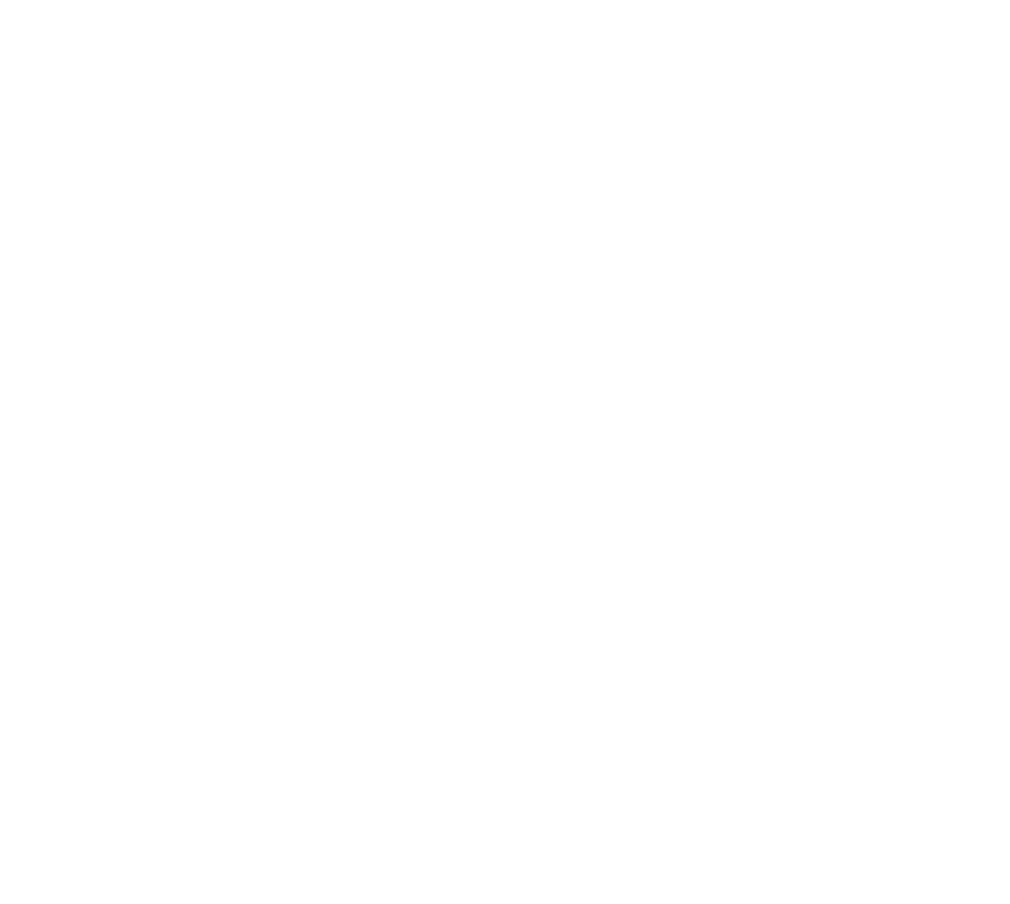
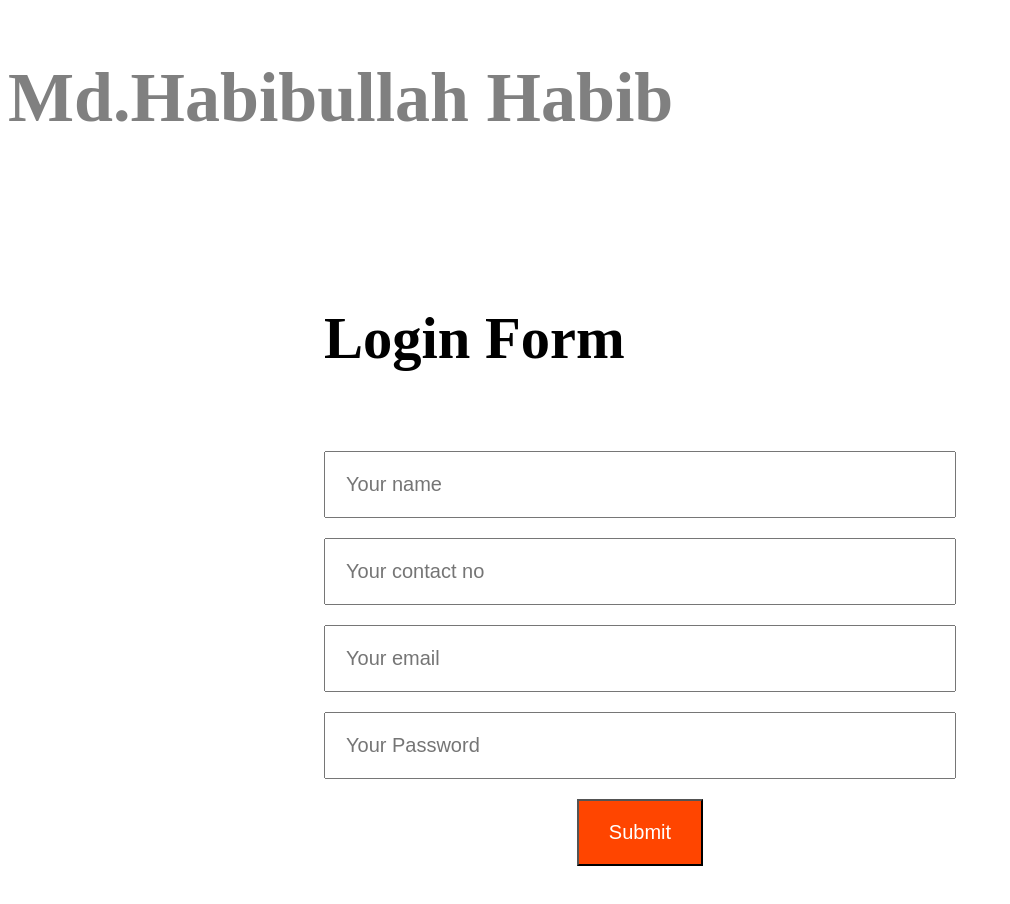
Before and after one commit to haibullah2023/seventh-module-practice, a plain HTML site: page index.html in a window 1280 px wide. Shown: the whole page, without its empty margins (0-1010 px from the left). Before the commit the page ends 800 px from the top, so only its background shows below. Drawn offline with Linux system fonts and the light colour scheme.

Commit message:
aded a form

```diff
--- /dev/null
+++ b/css/style.css
@@ -0,0 +1,34 @@
+.habib{
+    color: gray;
+    font-size: 70px;
+}
+.container{
+    display: flex;
+    justify-content: center;
+    /* border: 1px dashed red; */
+    align-items: center;
+    height: 90vh;
+}
+.login-form{
+    display: flex;
+    flex-direction: column;
+    width: 50%;
+    font-size: 50px;
+    /* border: 2px solid blueviolet; */
+}
+.login-form input{
+    margin-top: 20px;
+    padding: 20px;
+    font-size: 20px;
+
+}
+.btn{
+    width: 20%;
+    padding: 10px;
+    background-color: orangered;
+    color: white;
+
+
+}
+.botton{
+    display: flex;justify-content: center;
--- a/index.html
+++ b/index.html
@@ -4,9 +4,22 @@
     <meta charset="UTF-8">
     <meta name="viewport" content="width=device-width, initial-scale=1.0">
     <title>form creations</title>
+    <link rel="stylesheet" href="css/style.css">
 </head>
 <body>
-
+    <h2 class="habib">Md.Habibullah Habib</h2>
+    <section class="container">
+        <form class="login-form" action="">
+            <h3>Login Form</h3>
+            <input type="text" placeholder="Your name" required>
+            <input type="number" name="" placeholder="Your contact no" required id="">
+            <input type="email" name="" placeholder="Your email" required id="">
+            <input type="Number :" name="" placeholder="Your Password" id="">
+            <section class="botton">
+                <input class="btn" type="Submit" value="Submit">
+            </section>
+        </form>
+    </section>
 
 </body>
 </html>
```
